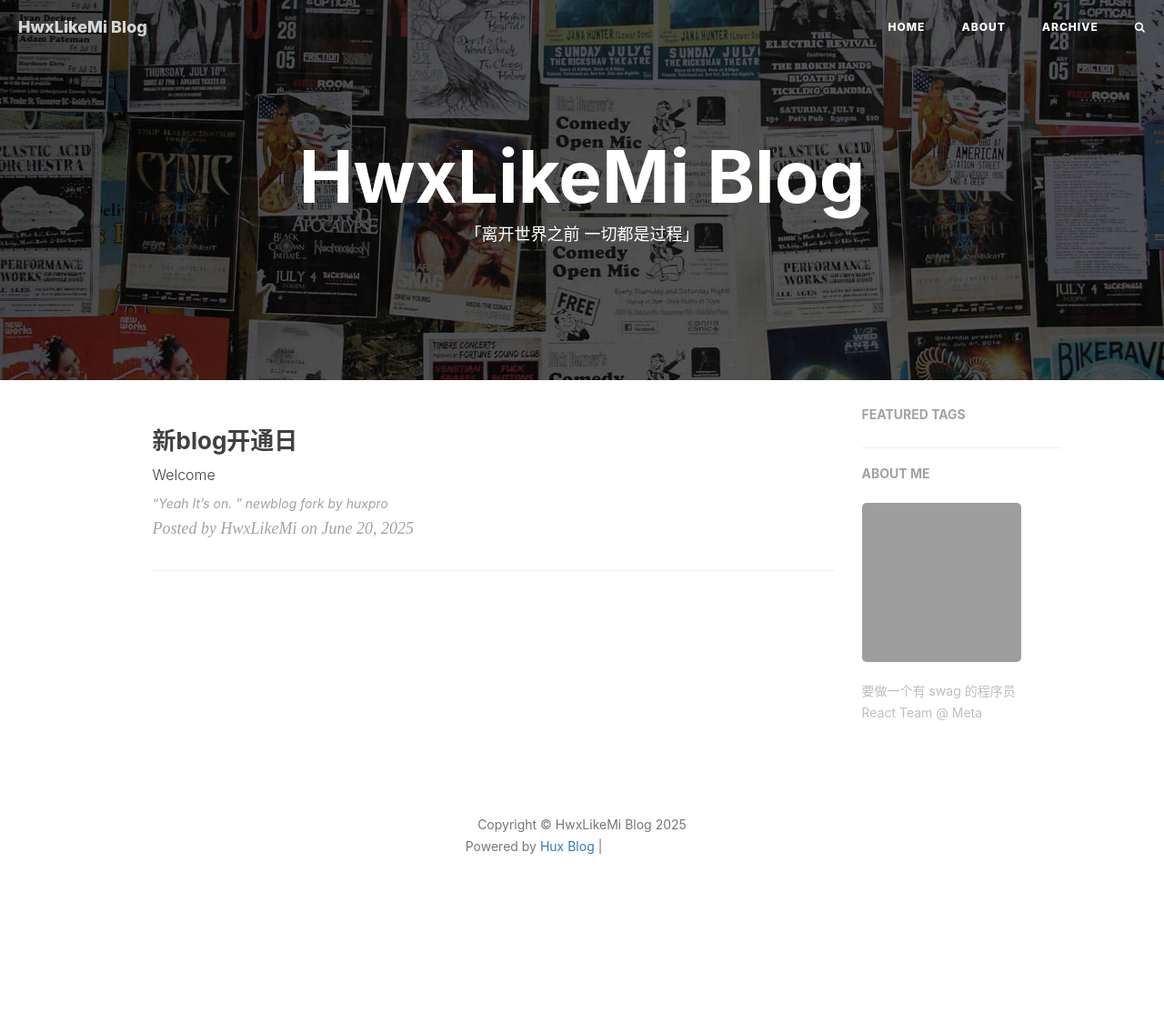
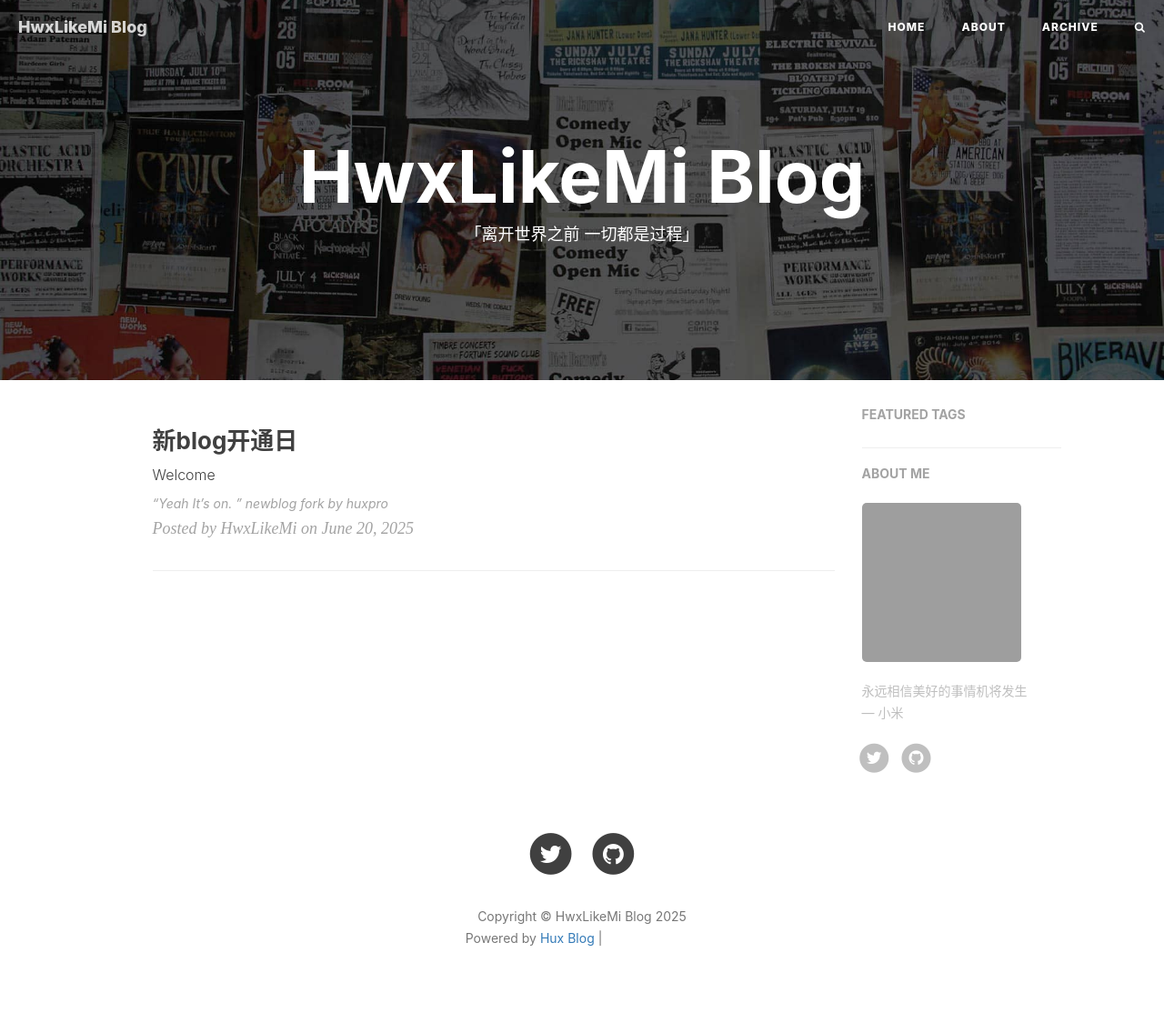
Before and after one commit to hwxlikemi/newblog, a Jekyll site: the page built from index.html, in a window 1280 px wide. Shown: the whole page at 91% size. Built offline with Jekyll 4.4.1, drawn with Linux system fonts in a browser that asks for light colours; nearby versions of some CDN libraries; the list of posts is cut into pages by our own code; comment, search, counter and statistics services are not loaded; before the commit the page ends 1035 px from its top, so only the background shows below that; grey boxes are pictures that could not be loaded.

Commit message:
Update _config.yml

```diff
--- a/_config.yml
+++ b/_config.yml
@@ -15,8 +15,8 @@ future: true
 #RSS: false
 #weibo_username: huxpro
 #zhihu_username: huxpro
-#github_username: huxpro
-#twitter_username: huxpro
+github_username: hwxlikemi
+twitter_username: hwxlikemi
 #facebook_username:  huxpro
 #linkedin_username:  firstname-lastname-idxxxx
 
@@ -74,7 +74,7 @@ netease_comment: false
 
 # Sidebar settings
 sidebar: true # whether or not using Sidebar.
-sidebar-about-description: "要做一个有 swag 的程序员 <br> React Team @ Meta"
+sidebar-about-description: "永远相信美好的事情机将发生 <br> — 小米"
 sidebar-avatar: https://github.com/Hwxlikemi.png # use absolute URL, seeing it's used in both `/` and `/about/`
 
 # Featured Tags
```
